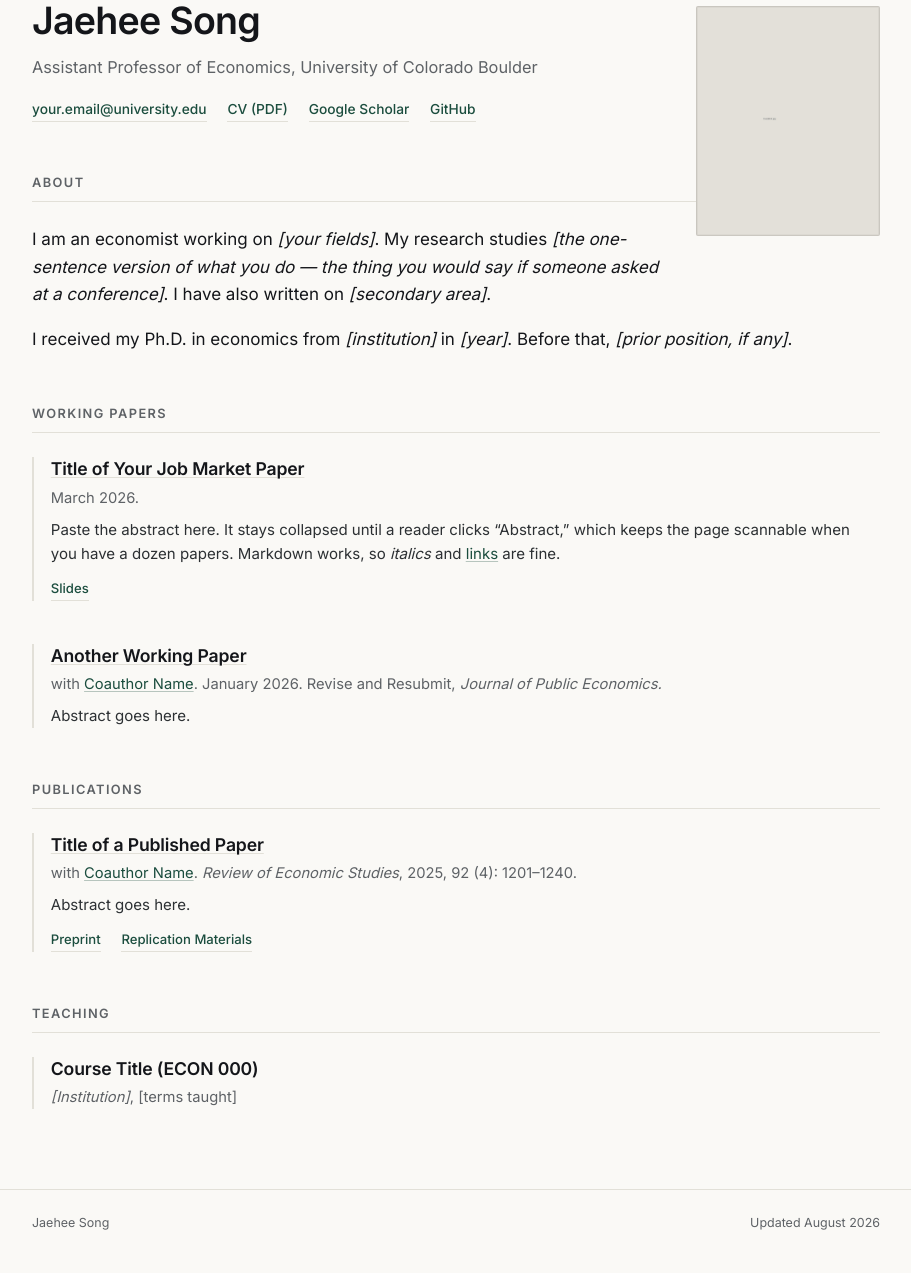
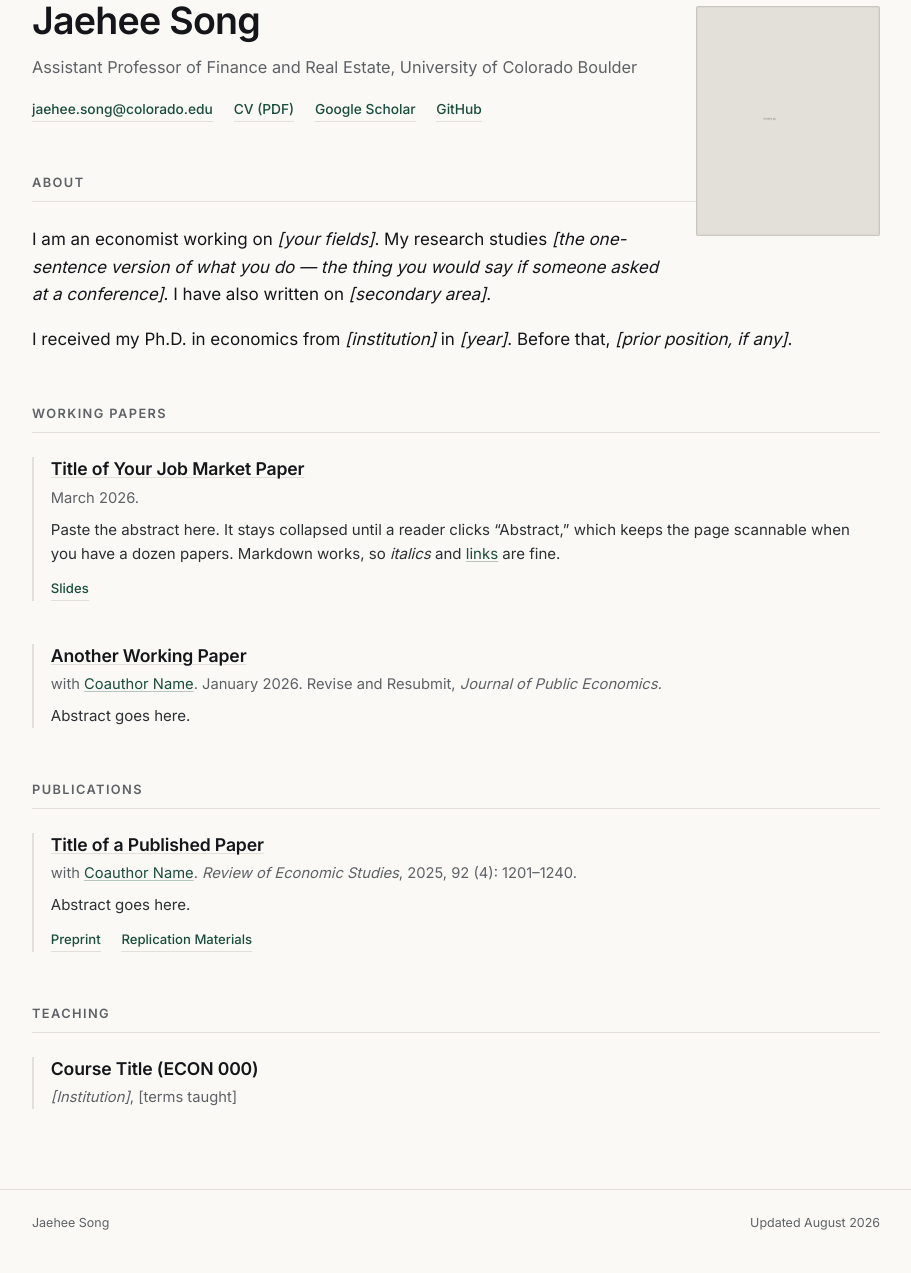
Before and after one commit to jaeheesong/jaeheesong.github.io, a Jekyll site: the page built from index.html, in a window 1280 px wide. Shown: the whole page, without its empty margins (184-1095 px from the left). Built offline with Jekyll 4.4.1, drawn with Linux system fonts in a browser that asks for light colours.

Commit message:
Update _config.yml

```diff
--- a/_config.yml
+++ b/_config.yml
@@ -5,10 +5,10 @@ description: >-
 
 # Lines shown under your name, one per line. Add or remove freely.
 roles:
-  - Assistant Professor of Economics, University of Colorado Boulder
+  - Assistant Professor of Finance and Real Estate, University of Colorado Boulder
 
 # ─── Header links (delete any line to hide that link) ─────────
-email: your.email@university.edu
+email: jaehee.song@colorado.edu
 cv_url: /assets/papers/Song_CV.pdf
 google_scholar: https://scholar.google.com/citations?user=YOURID
 github: jaeheesong
```
